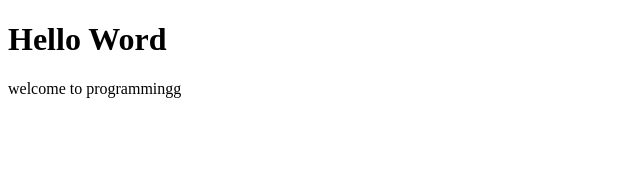
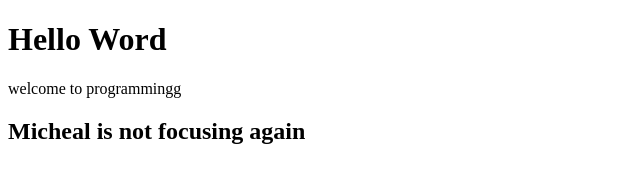
Before and after one commit to rajimicheal/MichealJackson, a plain HTML site: page index.html in a window 1280 px wide. Shown: the whole page, without its empty margins (0-640 px from the left). Drawn offline with Linux system fonts and the light colour scheme.

Commit message:
second changes

```diff
--- a/index.html
+++ b/index.html
@@ -10,6 +10,7 @@
   <body>
     <h1>Hello Word</h1>
     <p>welcome to programmingg</p>
+    <h2>Micheal is not focusing again</h2>
 
     <script src="script.js" defer></script>
   </body>
```
